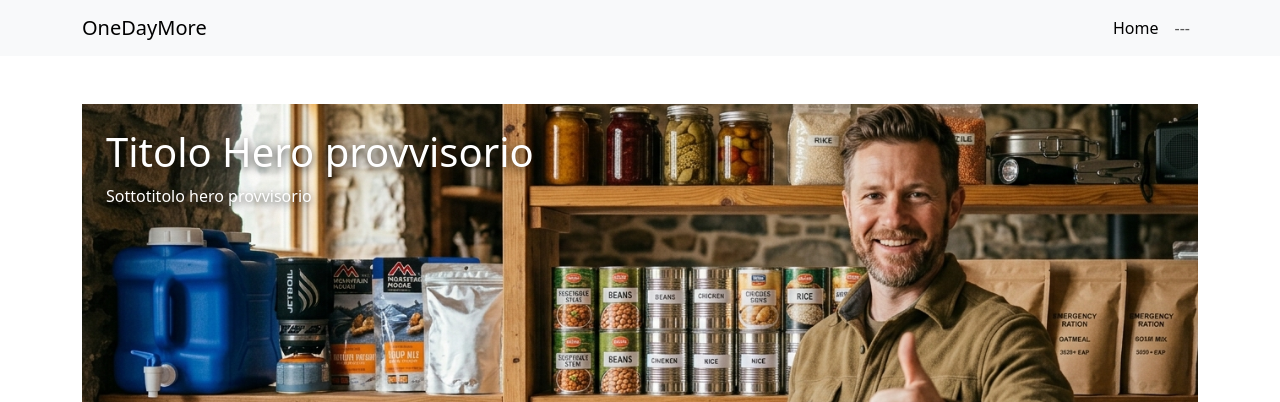
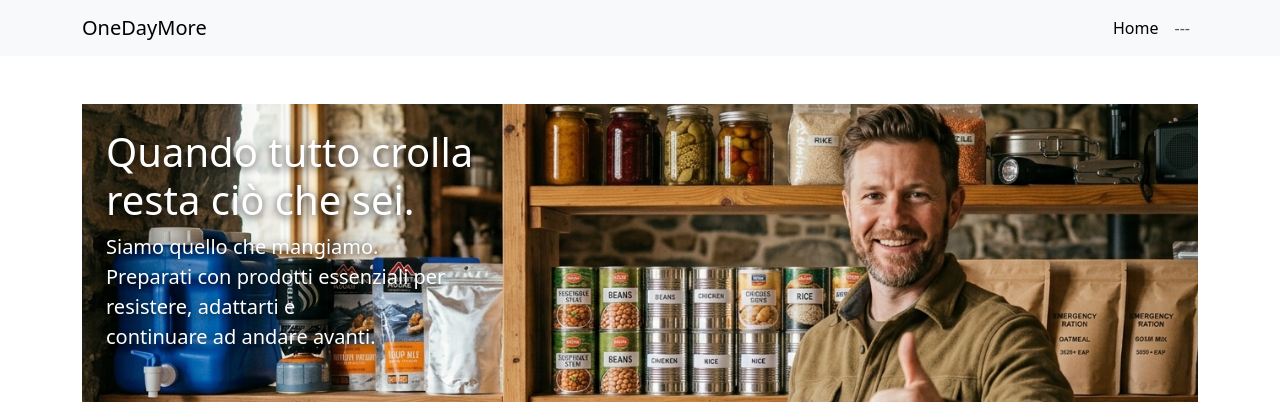
Before and after one commit to giovannimazzi/onedaymore-frontend, a React (Vite) app: page / in a window 1280 px wide. Shown: the top 402 px of the page. Built offline with nearby package versions, Linux system fonts and the light colour scheme.

Commit message:
add: text to hero

```diff
--- a/src/pages/HomePage.jsx
+++ b/src/pages/HomePage.jsx
@@ -3,8 +3,15 @@ export default function HomePage() {
     <>
       <section className="hero p-4 d-flex flex-column justify-content-between align-items-start">
         <div>
-          <h1>Titolo Hero provvisorio</h1>
-          <p>Sottotitolo hero provvisorio</p>
+          <h1>
+            Quando tutto crolla <br /> resta ciò che sei.
+          </h1>
+          <p className="fs-5">
+            Siamo quello che mangiamo. <br />
+            Preparati con prodotti essenziali per <br /> resistere, adattarti e{" "}
+            <br />
+            continuare ad andare avanti.
+          </p>
         </div>
         <button className="btn btn-primary">Call To Action</button>
       </section>
@@ -20,8 +27,8 @@ export default function HomePage() {
             </div>
           </div>
 
-          <div className="row g-5 py-4 " style={{ placeContent: 'center' }}>
-            <div className="card" style={{ width: '20rem' }}>
+          <div className="row g-5 py-4 " style={{ placeContent: "center" }}>
+            <div className="card" style={{ width: "20rem" }}>
               <img
                 src="https://m.media-amazon.com/images/I/71Udwbkn3VL.jpg"
                 className="card-img-top"
@@ -40,7 +47,7 @@ export default function HomePage() {
                 </a>
               </div>
             </div>
-            <div className="card ms-5" style={{ width: '20rem' }}>
+            <div className="card ms-5" style={{ width: "20rem" }}>
               <img
                 src="https://m.media-amazon.com/images/I/71Udwbkn3VL.jpg"
                 className="card-img-top"
@@ -59,7 +66,7 @@ export default function HomePage() {
                 </a>
               </div>
             </div>
-            <div className="card ms-5" style={{ width: '20rem' }}>
+            <div className="card ms-5" style={{ width: "20rem" }}>
               <img
                 src="https://m.media-amazon.com/images/I/71Udwbkn3VL.jpg"
                 className="card-img-top"
@@ -99,8 +106,8 @@ export default function HomePage() {
             </div>
           </div>
 
-          <div className="row g-5 py-4 " style={{ placeContent: 'center' }}>
-            <div className="card" style={{ width: '20rem' }}>
+          <div className="row g-5 py-4 " style={{ placeContent: "center" }}>
+            <div className="card" style={{ width: "20rem" }}>
               <img
                 src="https://m.media-amazon.com/images/I/71Udwbkn3VL.jpg"
                 className="card-img-top"
@@ -121,7 +128,7 @@ export default function HomePage() {
                 </a>
               </div>
             </div>
-            <div className="card ms-5" style={{ width: '20rem' }}>
+            <div className="card ms-5" style={{ width: "20rem" }}>
               <img
                 src="https://m.media-amazon.com/images/I/71Udwbkn3VL.jpg"
                 className="card-img-top"
@@ -142,7 +149,7 @@ export default function HomePage() {
                 </a>
               </div>
             </div>
-            <div className="card ms-5" style={{ width: '20rem' }}>
+            <div className="card ms-5" style={{ width: "20rem" }}>
               <img
                 src="https://m.media-amazon.com/images/I/71Udwbkn3VL.jpg"
                 className="card-img-top"
```
